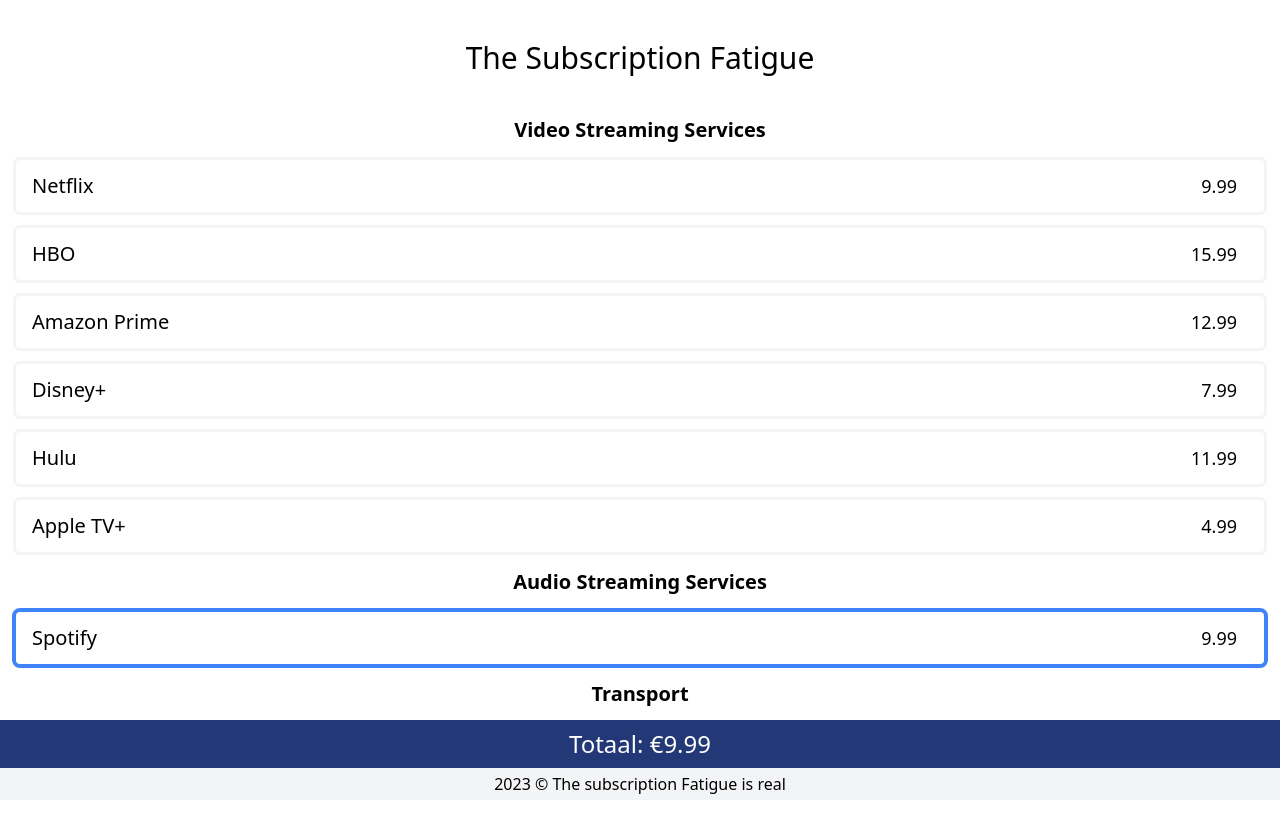
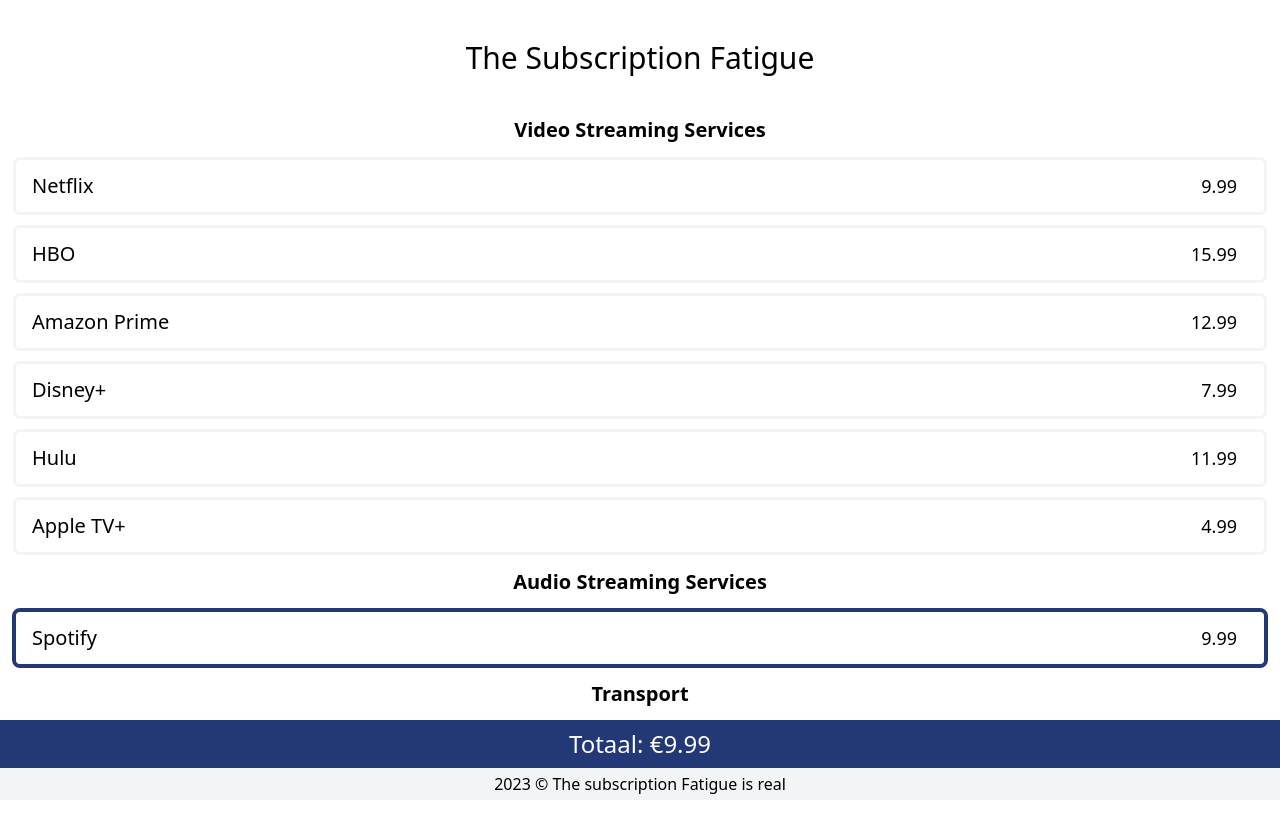
Before and after one commit to jwnelen/subscription-fatigue, a Next.js app: page / in a window 1280 px wide. Shown: the top 832 px of the page. Built offline with nearby package versions, Linux system fonts and the light colour scheme.

Commit message:
Update subscription.jsx

```diff
--- a/components/subscription.jsx
+++ b/components/subscription.jsx
@@ -9,7 +9,7 @@
 ) => {
     return (
     <div className={`flex flex-row m-4 justify-between outline p-2 pl-4 rounded
-            ${selected ? 'outline-4 outline-blue-500' : 'outline-gray-100'}`}>
+            ${selected ? 'outline-4 outline-blue-900' : 'outline-gray-100'}`}>
         <div className={`
             cursor-pointer flex-1 flex flew-row justify-between items-center
 
```
